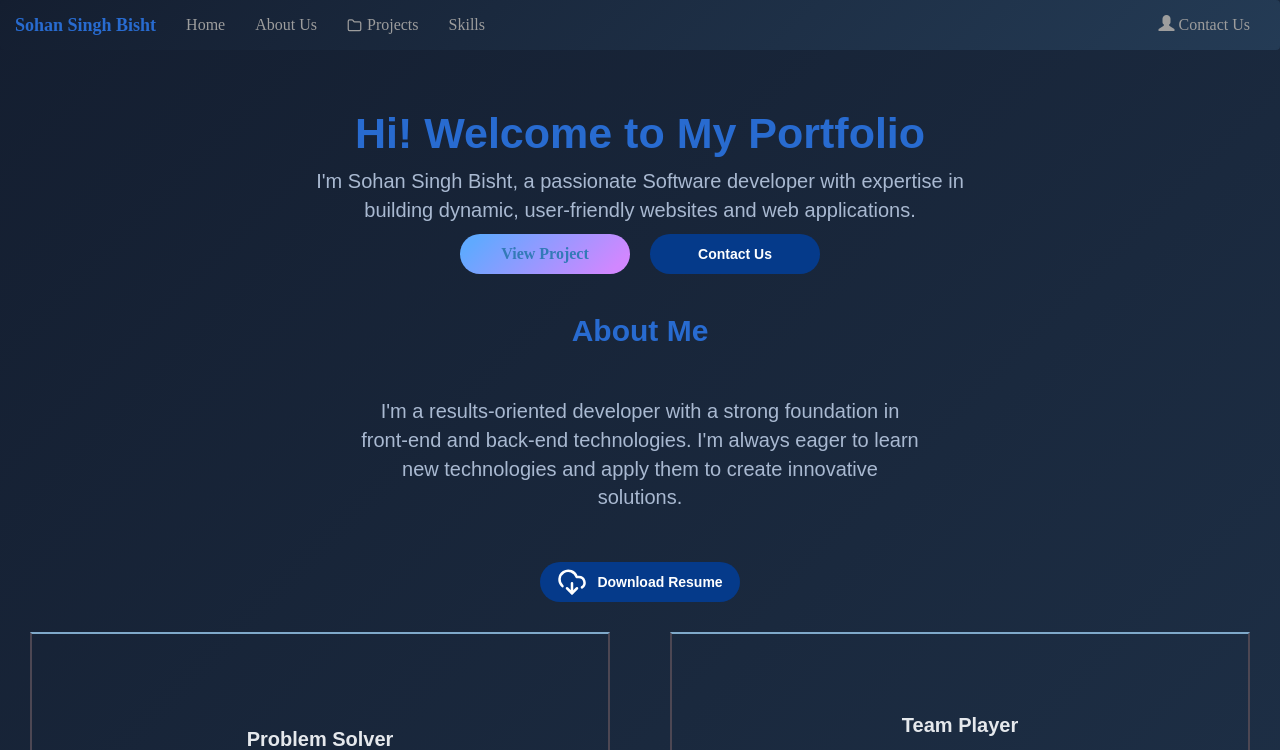
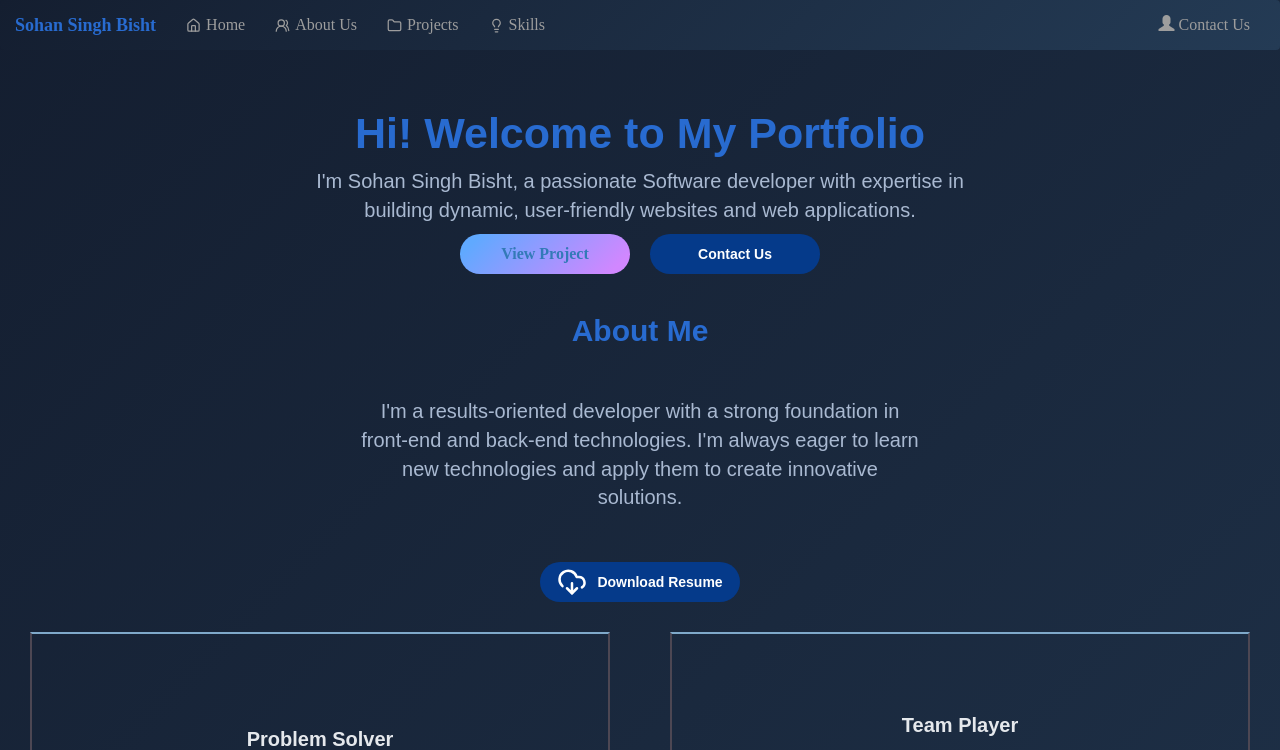
Before and after one commit to sohan418/portfolio_website, a React (Create React App) app: page / in a window 1280 px wide. Shown: the top 750 px of the page. Built offline with nearby package versions, Linux system fonts and the light colour scheme.

Commit message:
add button arrow bottom to top

```diff
--- a/src/components/Navbar/Navbar.js
+++ b/src/components/Navbar/Navbar.js
@@ -1,7 +1,7 @@
 import React, { useState } from "react";
 import './Navbar.css'; // Import the CSS file
 import { Link } from 'react-router-dom';
-import { Folder } from 'lucide-react';
+import { Folder,Home,UsersRound,Lightbulb } from 'lucide-react';
 const Navbar = () => {
   const [isMenuOpen, setIsMenuOpen] = useState(false); // Track menu toggle state
 
@@ -38,10 +38,10 @@ const Navbar = () => {
         </div>
         <div className={`collapse navbar-collapse ${isMenuOpen ? 'in' : ''}`} id="myNavbar">
           <ul className="nav navbar-nav">
-            <li><Link to="/" className="active" onClick={closeMenu}>Home</Link></li>
-            <li><a href="#aboutus" onClick={closeMenu}>About Us</a></li>
+            <li><Link to="/" className="active" onClick={closeMenu}  style={{display: "flex",justifyContent: "center",alignItems: "center",gap: "5px"}}>  <Home size={15}/>Home</Link></li>
+            <li><a href="#aboutus" onClick={closeMenu}  style={{display: "flex",justifyContent: "center",alignItems: "center",gap: "5px"}}><UsersRound size={15}/> About Us</a></li>
             <li><a href="#project" onClick={closeMenu} style={{display: "flex",justifyContent: "center",alignItems: "center",gap: "5px"}}> <Folder size={15}/><span>Projects</span></a></li>
-            <li><a href="#skill" onClick={closeMenu}>Skills</a></li>
+            <li><a href="#skill" onClick={closeMenu} style={{display: "flex",justifyContent: "center",alignItems: "center",gap: "5px"}}> <Lightbulb size={15}/><span>Skills</span></a></li>
           </ul>
           <ul className="nav navbar-nav navbar-right">
             <li>
```
